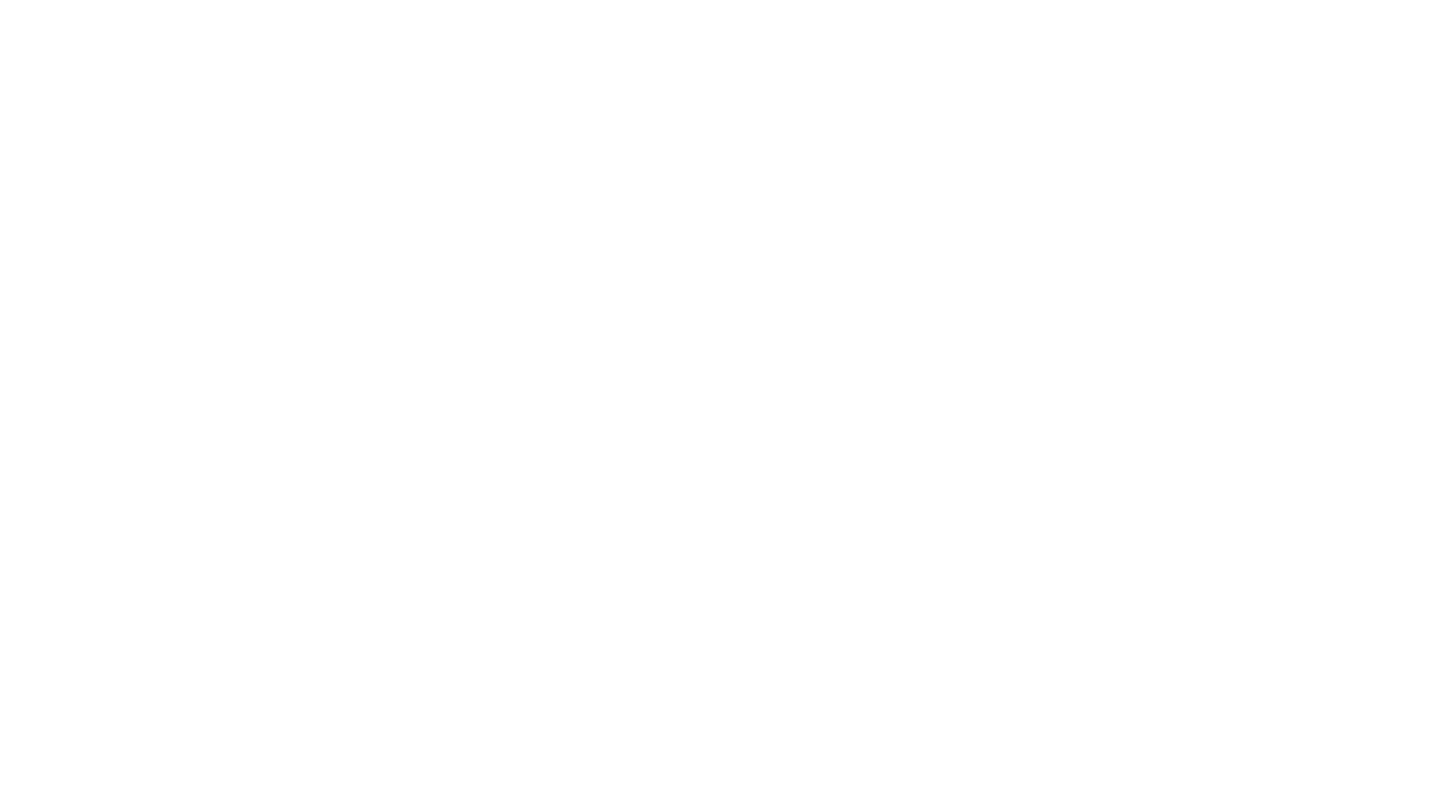
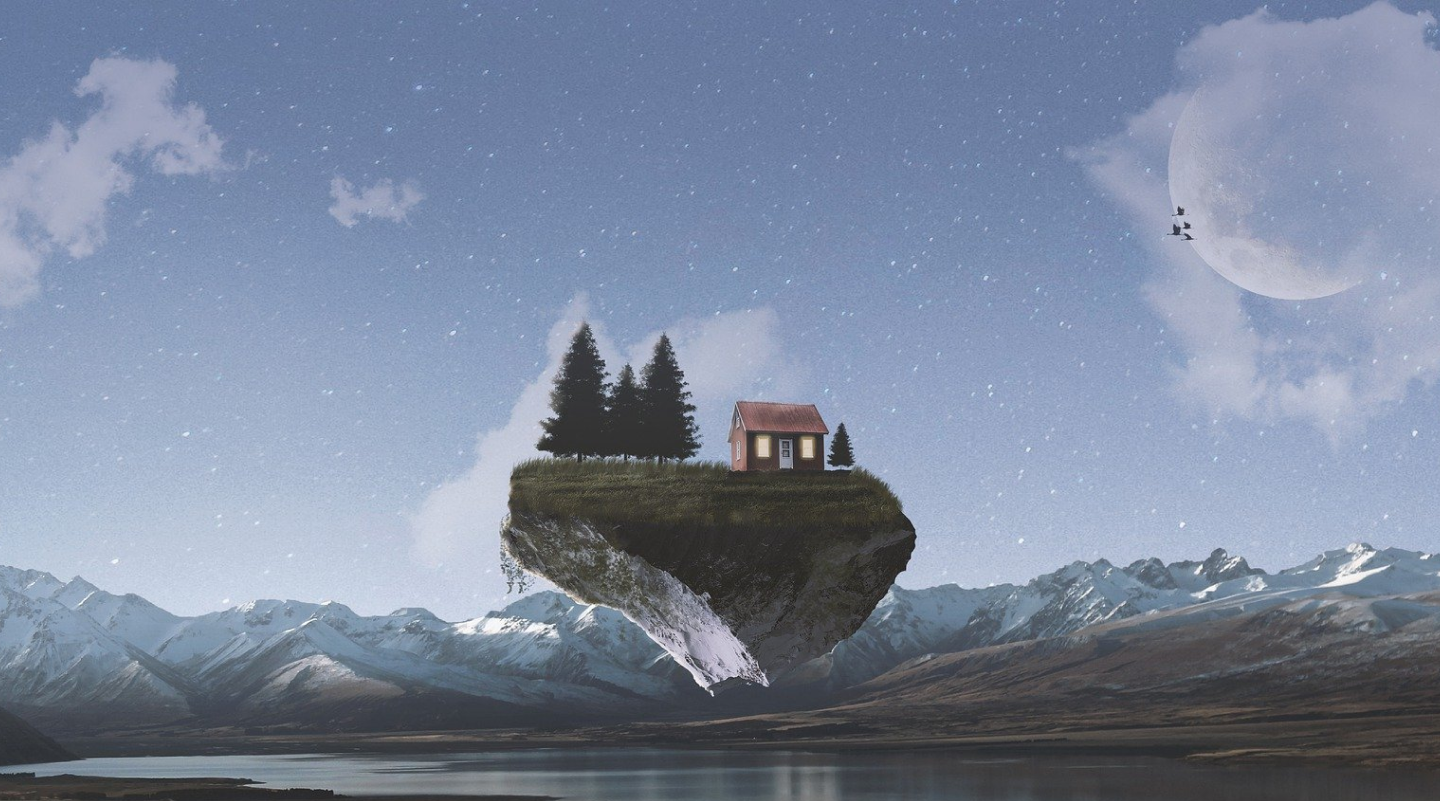
Before and after one commit to sojeong0302/miracle_consultation_center, a React (Create React App) app: page / in a window 1280 px wide. Shown: the top 801 px of the page, 1440 px wide, since content can reach past the window. Built offline with nearby package versions, Linux system fonts and the light colour scheme.

Commit message:
feat : 배경화면

```diff
--- a/src/App.js
+++ b/src/App.js
@@ -1,5 +1,11 @@
 import "./App.css";
+import BackGround from "./component/BackGround.js";
+
 function App() {
-  return <div className="App"></div>;
+  return (
+    <div className="App">
+      <BackGround />
+    </div>
+  );
 }
 export default App;
--- /dev/null
+++ b/src/component/BackGround.js
@@ -0,0 +1,12 @@
+import BackGroundImg from "../img/BackGroundImg.png";
+import "./BackGround.css";
+
+const BackGround = () => {
+  return (
+    <div>
+      <img alt="배경화면" src={BackGroundImg} />
+    </div>
+  );
+};
+
+export default BackGround;
```
Also changed, not shown: src/component/BackGround.css (added), src/img/BackGroundImg.png (added).
